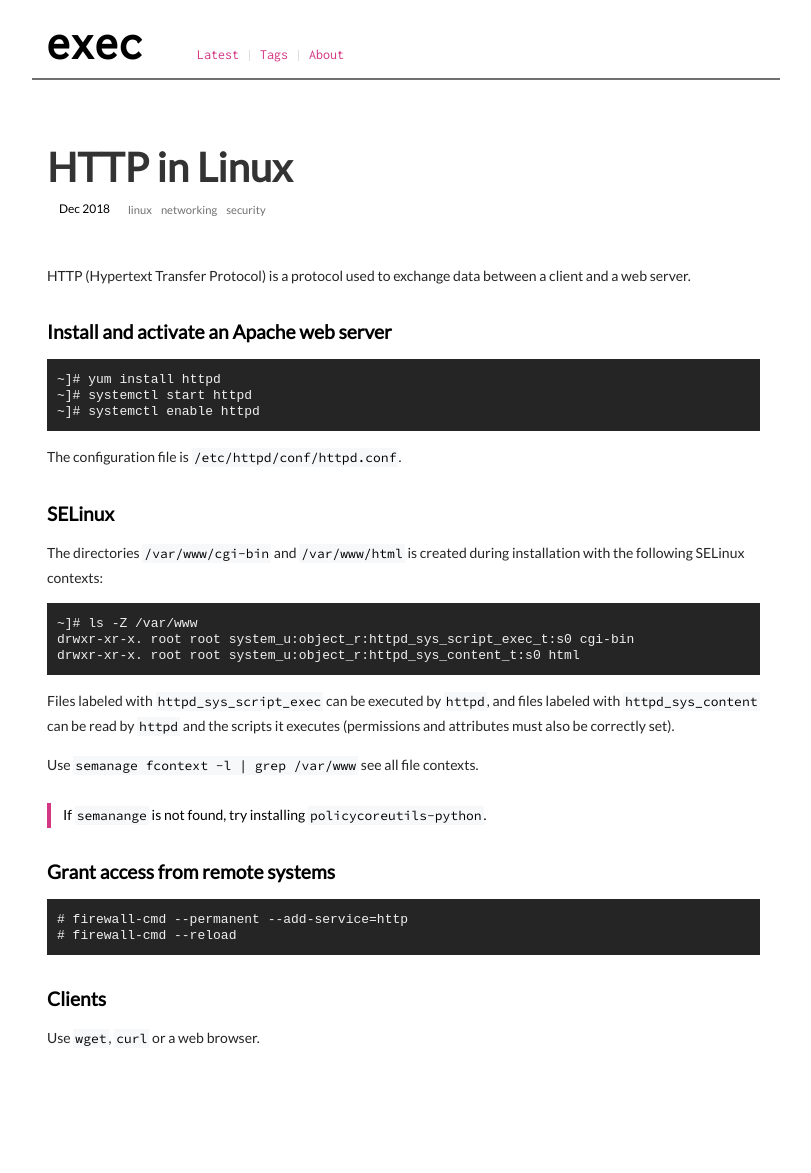
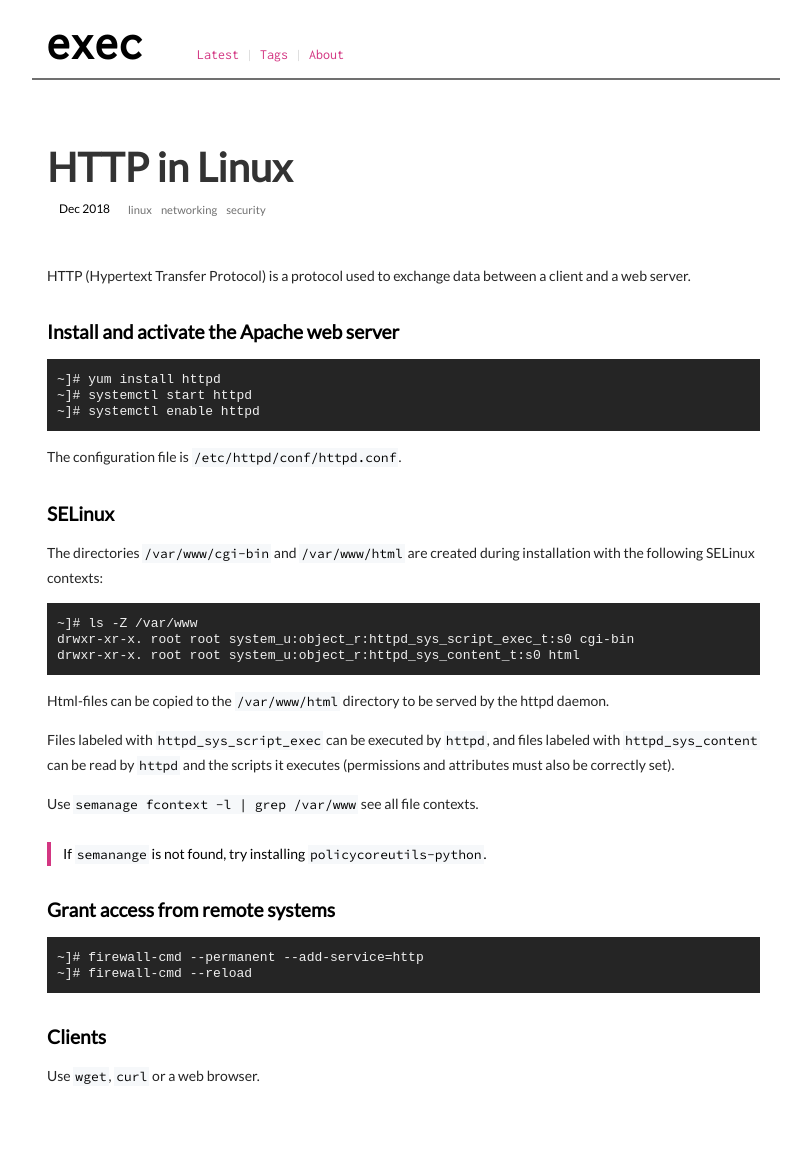
Before and after one commit to execas/execas.github.io, a Jekyll site: the page built from _posts/2018-12-03-http-in-linux.md, in a window 1280 px wide. Shown: the whole page, without its empty margins (234-1045 px from the left). Built offline with Jekyll 4.4.1, drawn with Linux system fonts in a browser that asks for light colours; before the commit the page ends 1134 px from its top, so only the background shows below that.

Commit message:
Update 2018-12-03-http-in-linux.md

````diff
--- a/_posts/2018-12-03-http-in-linux.md
+++ b/_posts/2018-12-03-http-in-linux.md
@@ -8,7 +8,7 @@ tags: [linux,networking, security]
 
 HTTP (Hypertext Transfer Protocol) is a protocol used to exchange data between a client and a web server.
 
-### Install and activate an Apache web server
+### Install and activate the Apache web server
 
 ```bash
 ~]# yum install httpd
@@ -21,7 +21,7 @@ The configuration file is `/etc/httpd/conf/httpd.conf`.
 
 ### SELinux
 
-The directories `/var/www/cgi-bin` and `/var/www/html` is created during installation with the following SELinux contexts:
+The directories `/var/www/cgi-bin` and `/var/www/html` are created during installation with the following SELinux contexts:
 
 ```bash
 ~]# ls -Z /var/www
@@ -29,6 +29,7 @@ drwxr-xr-x. root root system_u:object_r:httpd_sys_script_exec_t:s0 cgi-bin
 drwxr-xr-x. root root system_u:object_r:httpd_sys_content_t:s0 html
 ```
 
+Html-files can be copied to the `/var/www/html` directory to be served by the httpd daemon.
 
 Files labeled with `httpd_sys_script_exec` can be executed by `httpd`, and files labeled with `httpd_sys_content` can be read by `httpd` and the scripts it executes (permissions and attributes must also be correctly set).
 
@@ -40,8 +41,8 @@ Use `semanage fcontext -l | grep /var/www` see all file contexts.
 ### Grant access from remote systems
 
 ```bash
-# firewall-cmd --permanent --add-service=http
-# firewall-cmd --reload
+~]# firewall-cmd --permanent --add-service=http
+~]# firewall-cmd --reload
 ```
 
 ### Clients
````
